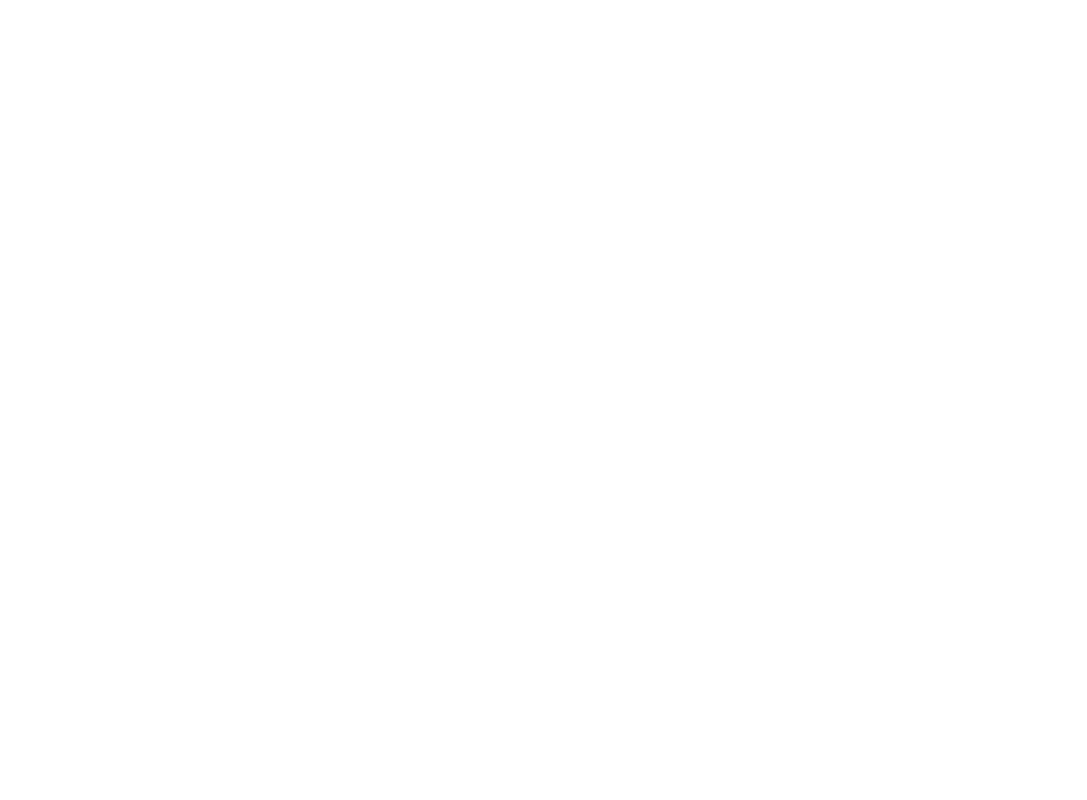
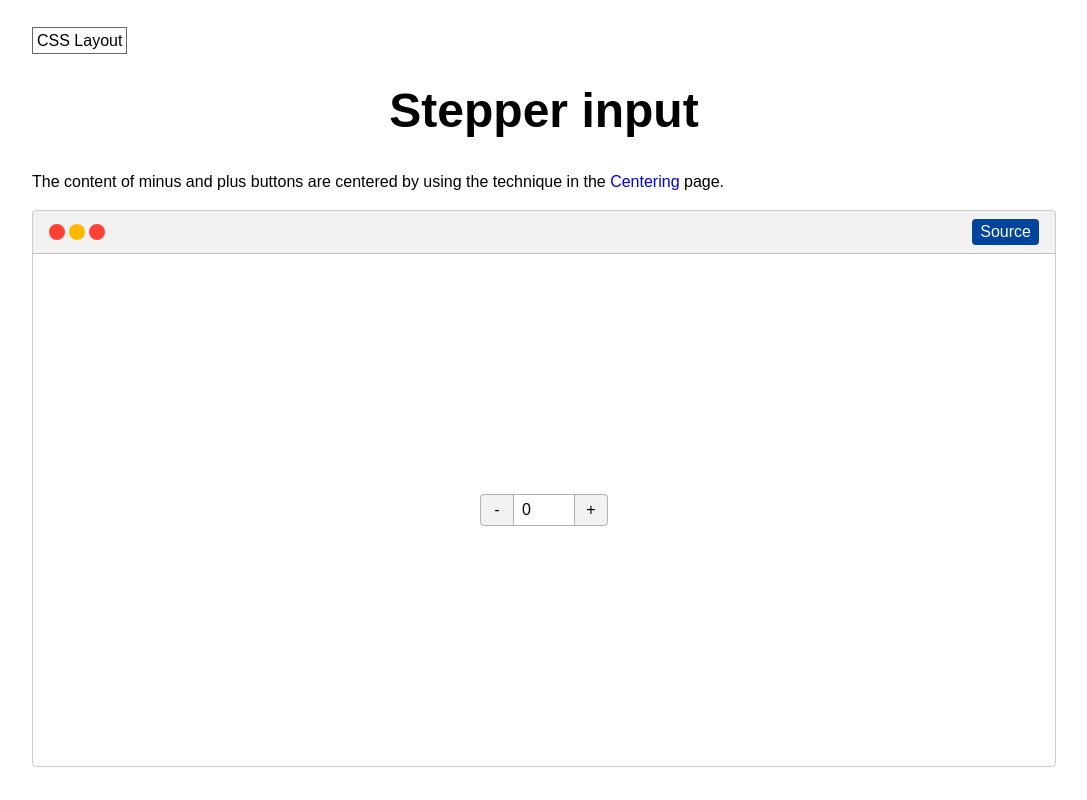
Before and after one commit to phuocng/csslayout, a React (Vite) app: page /stepper-input in a window 1280 px wide. Shown: the top 800 px of the page, without its empty margins (96-1183 px from the left). Built offline with nearby package versions, Linux system fonts and the light colour scheme; a small style sheet from the web is missing.

Commit message:
Add stepper input

```diff
--- a/client/App.jsx
+++ b/client/App.jsx
@@ -5,6 +5,7 @@
 import Badge from './layouts/Badge';
 import Centering from './layouts/Centering';
 import Sidebar from './layouts/Sidebar';
+import StepperInput from './layouts/StepperInput';
 import StickyFooter from './layouts/StickyFooter';
 import StickyHeader from './layouts/StickyHeader';
 
@@ -16,6 +17,7 @@
                 <Route exact={true} path='/badge'><Badge /></Route>
                 <Route exact={true} path='/centering'><Centering /></Route>
                 <Route exact={true} path='/sidebar'><Sidebar /></Route>
+                <Route exact={true} path='/stepper-input'><StepperInput /></Route>
                 <Route exact={true} path='/sticky-footer'><StickyFooter /></Route>
                 <Route exact={true} path='/sticky-header'><StickyHeader /></Route>
             </Switch>
--- a/client/Home.jsx
+++ b/client/Home.jsx
@@ -6,7 +6,7 @@
 import SidebarCover from './covers/SidebarCover';
 import StickyFooterCover from './covers/StickyFooterCover';
 import StickyHeaderCover from './covers/StickyHeaderCover';
-import StepperCover from './covers/StepperCover';
+import StepperInputCover from './covers/StepperInputCover';
 import Layout from './Layout';
 import useDocumentTitle from './useDocumentTitle';
 
@@ -69,9 +69,9 @@
                         </Link>
                     </div>
                     <div className="pa2 w-20">
-                        <Link to="/stepper" className="link flex flex-column items-center justify-center bg-black-05 br2 ph3 pv4">
-                            <StepperCover />
-                            <h4 className="f4 mv0 pt3">Stepper</h4>
+                        <Link to="/stepper-input" className="link flex flex-column items-center justify-center bg-black-05 br2 ph3 pv4">
+                            <StepperInputCover />
+                            <h4 className="f4 mv0 pt3">Stepper input</h4>
                         </Link>
                     </div>
                 </div>
--- a/client/covers/StepperCover.jsx
+++ /dev/null
@@ -1,19 +0,0 @@
-import React from 'react';
-
-import Frame from '../placeholders/Frame';
-
-const StepperCover = () => {
-    return (
-        <Frame>
-            <div className="h-100 flex items-center justify-center pa2">
-                <div className="b--black-30 ba br2 flex w-100">
-                    <div className="w-20 br b--black-30 tc">-</div>
-                    <div className="flex-grow-1 bg-white"></div>
-                    <div className="w-20 bl b--black-30 tc">+</div>
-                </div>
-            </div>
-        </Frame>
-    );
-};
-
-export default StepperCover;
--- /dev/null
+++ b/client/covers/StepperInputCover.jsx
@@ -0,0 +1,19 @@
+import React from 'react';
+
+import Frame from '../placeholders/Frame';
+
+const StepperInputCover = () => {
+    return (
+        <Frame>
+            <div className="h-100 flex items-center justify-center pa2">
+                <div className="b--black-30 ba br2 flex w-100 h1">
+                    <div className="b--black-30 br flex items-center justify-center w1">-</div>
+                    <div className="flex-grow-1 bg-white"></div>
+                    <div className="b--black-30 bl flex items-center justify-center w1">+</div>
+                </div>
+            </div>
+        </Frame>
+    );
+};
+
+export default StepperInputCover;
--- a/client/layouts/Badge.jsx
+++ b/client/layouts/Badge.jsx
@@ -2,8 +2,6 @@
 
 import DetailsLayout from '../DetailsLayout';
 import BrowserFrame from '../placeholders/BrowserFrame';
-import Dot from '../placeholders/Dot';
-import Rectangle from '../placeholders/Rectangle';
 import SampleCode from '../SampleCode';
 import useDocumentTitle from '../useDocumentTitle';
 
--- /dev/null
+++ b/client/layouts/StepperInput.jsx
@@ -0,0 +1,87 @@
+import React, { useState } from 'react';
+import { Link } from 'react-router-dom';
+
+import DetailsLayout from '../DetailsLayout';
+import BrowserFrame from '../placeholders/BrowserFrame';
+import SampleCode from '../SampleCode';
+import useDocumentTitle from '../useDocumentTitle';
+
+const StepperInput = () => {
+    useDocumentTitle('CSS Layout ∙ Stepper input');
+    const [value, setValue] = useState(0);
+    const decrease = () => setValue(value - 1);
+    const increase = () => setValue(value + 1);
+    const change = (e) => setValue(parseInt(e.target.value, 10));
+
+    return (
+        <DetailsLayout>
+            <h1 className="f1 tc">Stepper input</h1>
+            <div className="lh-copy mb3">
+                The content of minus and plus buttons are centered by using the technique in the <Link to="/centering" className="link">Centering</Link> page.
+            </div>
+            <BrowserFrame
+                content={
+                    <div className="h-100 flex flex-column items-center justify-center">
+                        <div className="b--black-30 ba br2 flex h2 w4">
+                            <button className="bg-black-05 bn flex items-center justify-center pointer w2" onClick={decrease}>-</button>
+                            <div className="b--black-30 ba bb-0 bt-0 h-100" style={{ flex: 1 }}>
+                                <input type="text" className="bn h-100 pa2 w-100" value={value} onChange={change} />
+                            </div>
+                            <button className="bg-black-05 bn flex items-center justify-center pointer w2" onClick={increase}>+</button>
+                        </div>
+                    </div>
+                }
+                source={
+<SampleCode
+lang="html"
+code={`
+<div style="
+    display: flex;
+
+    /* Border */
+    border: 1px solid rgba(0, 0, 0, .3);
+
+    /* Size */
+    height: 32px;
+    width: 128px;
+">
+    <!-- Minus button -->
+    <button style="
+        /* Content is centered */
+        align-items: center;
+        display: flex;
+        justify-content: center;
+
+        /* Size */
+        width: 32px;
+    ">-</button>
+
+    <!-- Input container -->
+    <div style="flex: 1">
+        <input type="text" style="
+            /* Take full size of its container */
+            height: 100%;
+            width: 100%;
+        " />
+    </div>
+
+    <!-- Plus button -->
+    <button style="
+        /* Content is centered */
+        align-items: center;
+        display: flex;
+        justify-content: center;
+
+        /* Size */
+        width: 32px;
+    ">+</button>
+</div>
+`}
+/>
+                }
+            />
+        </DetailsLayout>
+    );
+};
+
+export default StepperInput;
```
